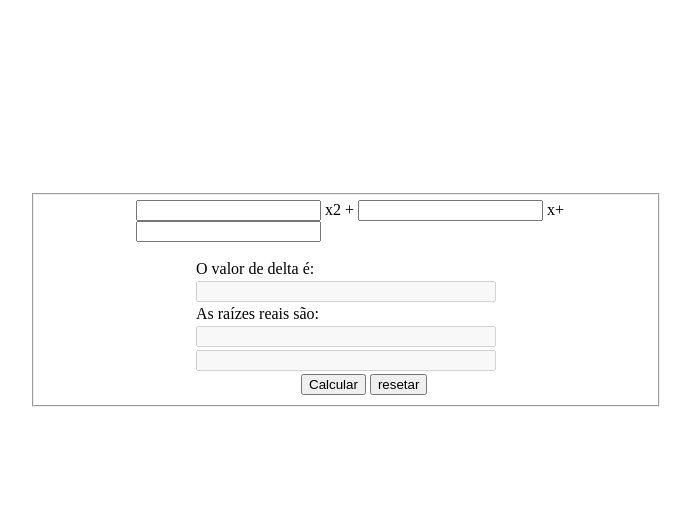
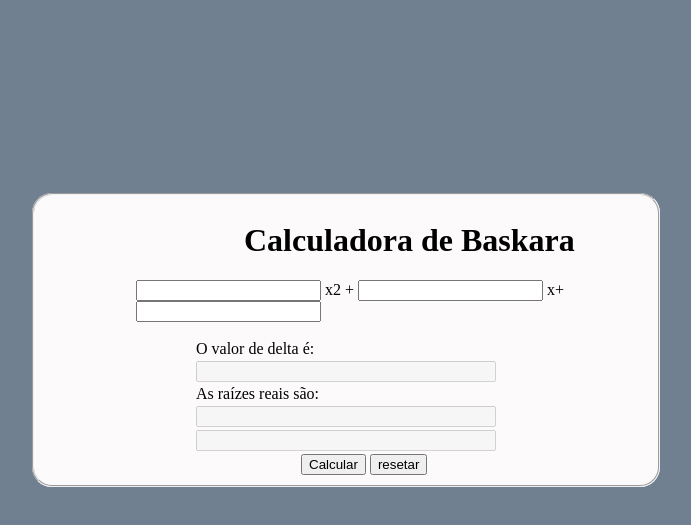
Before and after one commit to Guilherme256-ct/PW2, a plain HTML site: page html/baskara/index.html in a window 1280 px wide. Shown: the part 5-530 px from the top of the page, without its empty margins (294-985 px from the left). Drawn offline with Linux system fonts and the light colour scheme.

Commit message:
Arrumando alguns detalhes visuais

```diff
--- a/baskara/index.html
+++ b/html/baskara/index.html
@@ -9,7 +9,9 @@
 </head>
 <body>
     <form id="form1">
+
         <fieldset>
+            <h1>Calculadora de Baskara</h1>
             <div id="conta">
                 <input type="text" id="a"> x2 + <input type="text" id="b"> x+ <input type="text" id="c">
             </div>
--- a/baskara/script.js
+++ b/html/baskara/script.js
@@ -1,3 +1,4 @@
+
 function Calcula(){
 
     var aA=document.getElementById("a").value;
--- a/baskara/style.css
+++ b/html/baskara/style.css
@@ -2,11 +2,14 @@
     display:flex;
     flex-direction: column;
     gap: 3px;
-    background-color: white;
-    border-radius: 20px;
+
     padding-left: 25%;
     padding-right: 25%;
 
+}
+fieldset{
+    background-color: rgb(252, 250, 250);
+    border-radius: 20px;
 }
 form{
 
@@ -24,3 +27,9 @@ form{
 #botoes{
     padding-left: 35%;
 }
+body{
+    background-color: slategrey;
+}
+h1{
+    margin-left: 33%;
+}
```
Also changed, not shown: html/calculadora/index.html (renamed from calculadora/index.html), html/calculadora/script.js (renamed from calculadora/script.js), html/calculadora/style.css (renamed from calculadora/style.css).
